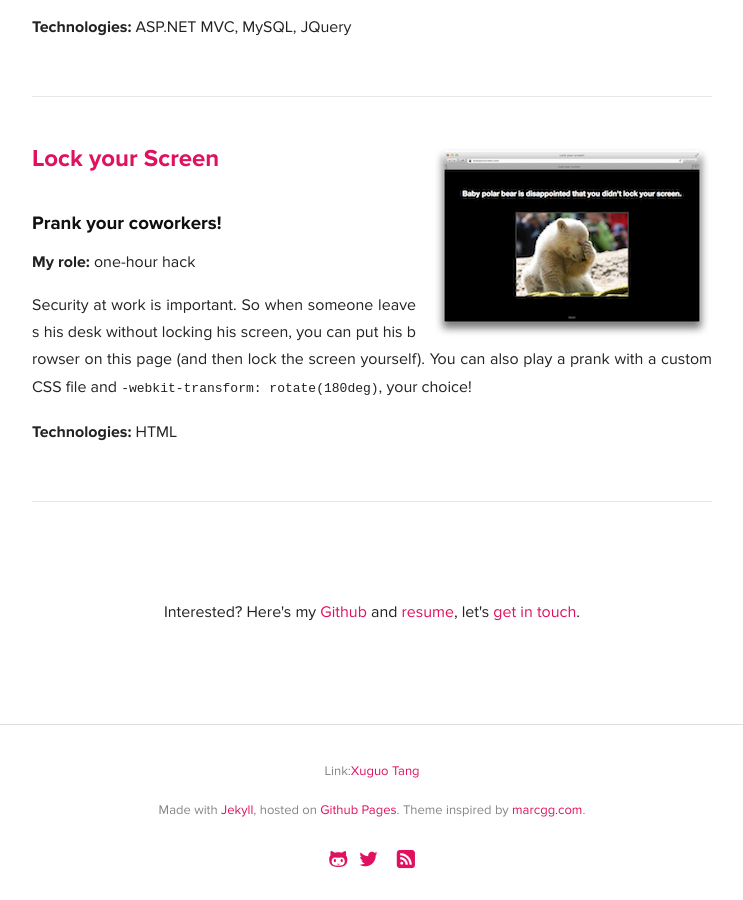
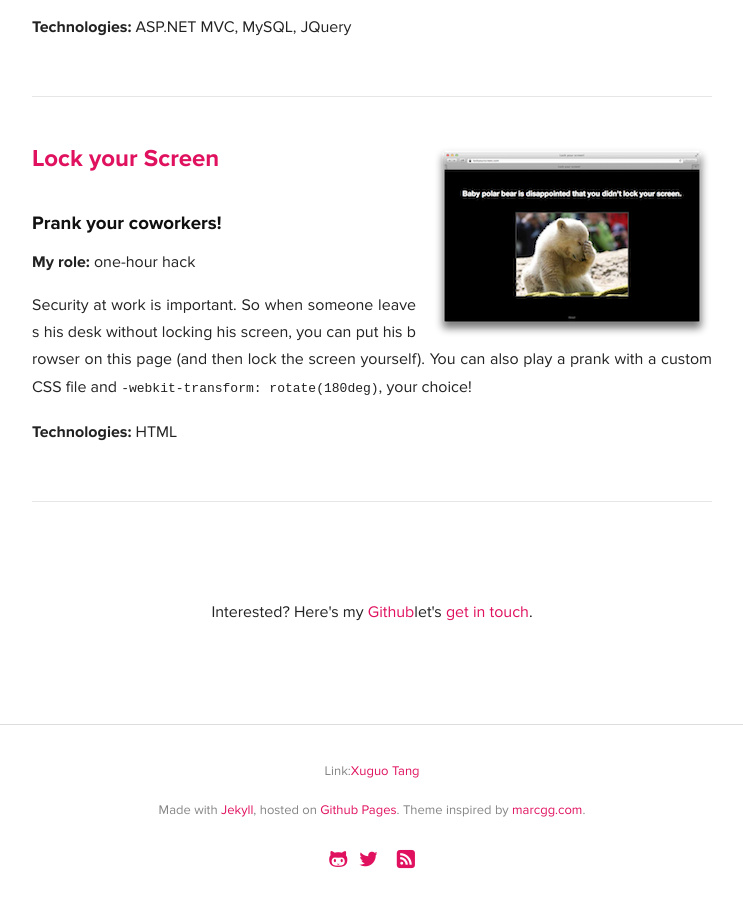
Before and after one commit to flashbuckets/dmeearm.github.io, a Jekyll site: the page built from project/index.html, in a window 1280 px wide and 900 px high, scrolled down 3272 px. Shown: the whole window, without its empty margins (268-1011 px from the left). Built offline with Jekyll 4.4.1, drawn with Linux system fonts in a browser that asks for light colours; Markdown is read by kramdown in place of the engine named in the settings.

Commit message:
Update project.html

```diff
--- a/_layouts/project.html
+++ b/_layouts/project.html
@@ -28,8 +28,7 @@ layout: default
 
     <br /><br /> -->
 
-    Interested? Here's my <a href="https://github.com/dmeearm">Github</a> and <a href="http://yuanyong.org/YongYuan-Resume.pdf">resume</a>,
-    let's <a href="/contact">get in touch</a>.
+    Interested? Here's my <a href="https://github.com/dmeearm">Github</a>let's <a href="/contact">get in touch</a>.
   </div>
 
 </div>
```
